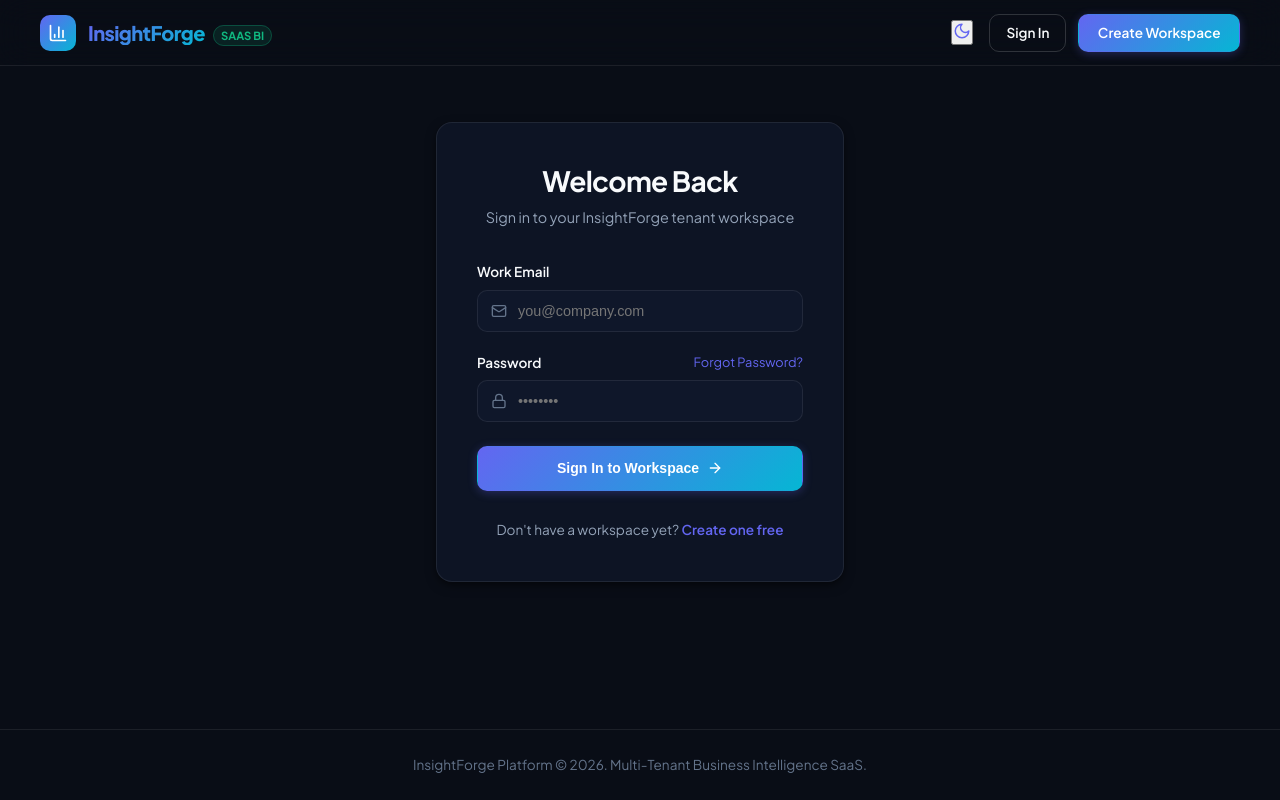
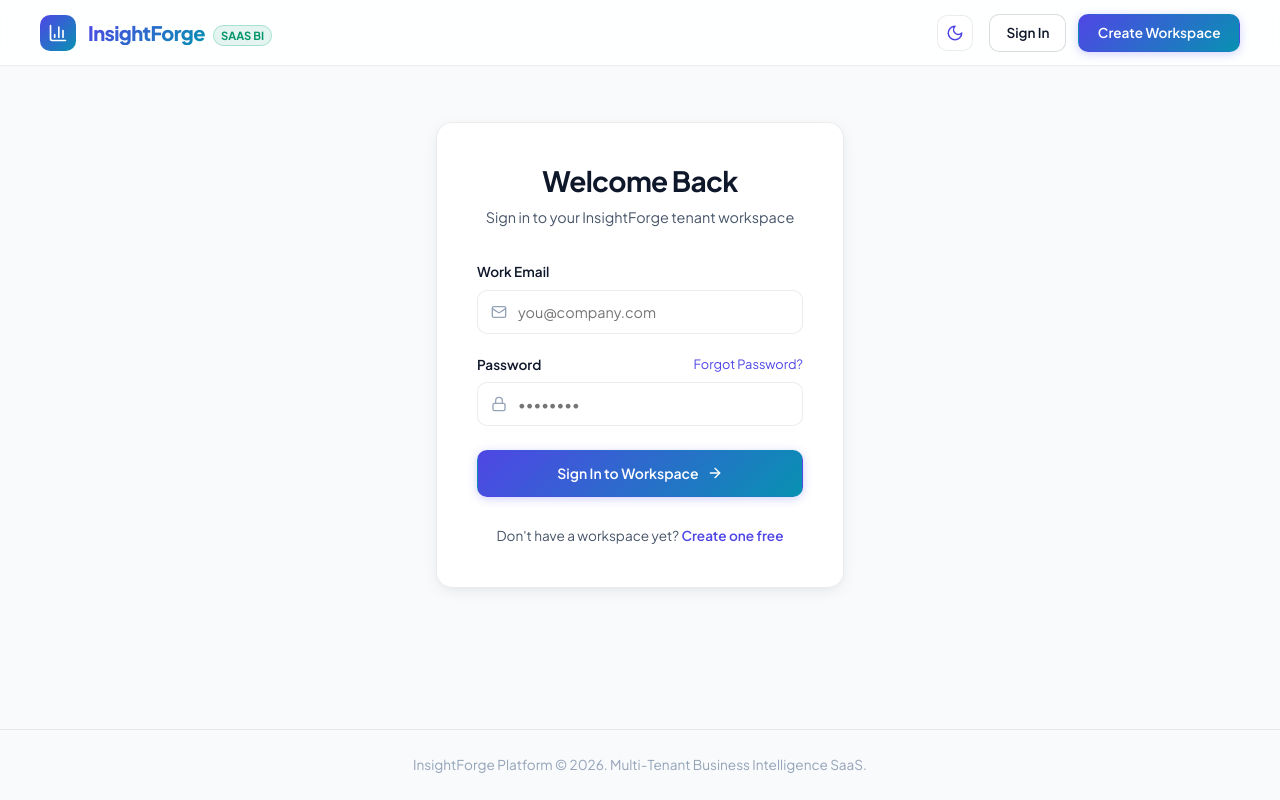
Before and after one commit to ShashimalMadhuwantha/InsightForge, a React (Vite) app in the folder frontend/: page /login in a window 1280 px wide. Built offline with nearby package versions, Linux system fonts and the light colour scheme; no server answers.

Commit message:
fix(theming): implement full light and dark mode CSS variables, ThemeProvider, and instant theme initialization

```diff
--- a/frontend/index.html
+++ b/frontend/index.html
@@ -10,6 +10,15 @@
     <link rel="preconnect" href="https://fonts.googleapis.com">
     <link rel="preconnect" href="https://fonts.gstatic.com" crossorigin>
     <link href="https://fonts.googleapis.com/css2?family=Plus+Jakarta+Sans:wght@300;400;500;600;700;800&family=JetBrains+Mono:wght@400;500;600&display=swap" rel="stylesheet">
+    <script>
+      (function() {
+        try {
+          var saved = localStorage.getItem('insightforge_theme');
+          var theme = saved || (window.matchMedia('(prefers-color-scheme: light)').matches ? 'light' : 'dark');
+          document.documentElement.setAttribute('data-theme', theme);
+        } catch (e) {}
+      })();
+    </script>
   </head>
   <body>
     <div id="root"></div>
--- a/frontend/src/App.jsx
+++ b/frontend/src/App.jsx
@@ -10,6 +10,8 @@ import { ResetPasswordPage } from './features/auth/ResetPasswordPage';
 import { TenantSettingsPage } from './features/tenants/TenantSettingsPage';
 import { HealthStatusView } from './features/system/HealthStatusView';
 import { Sparkles, ArrowRight, ShieldCheck, Database, Layers } from 'lucide-react';
+
+import { ThemeProvider } from './context/ThemeContext';
 
 function DashboardHome() {
   const { user, tenant, isAuthenticated } = useAuth();
@@ -59,6 +61,7 @@ function DashboardHome() {
 
 export function App() {
   return (
+    <ThemeProvider>
       <BrowserRouter>
         <AuthProvider>
           <div style={{ minHeight: '100vh', display: 'flex', flexDirection: 'column' }}>
@@ -91,6 +94,7 @@ export function App() {
           </div>
         </AuthProvider>
       </BrowserRouter>
+    </ThemeProvider>
   );
 }
 
--- /dev/null
+++ b/frontend/src/context/ThemeContext.jsx
@@ -0,0 +1,56 @@
+import React, { createContext, useContext, useState, useEffect } from 'react';
+
+const ThemeContext = createContext({
+  theme: 'dark',
+  isDark: true,
+  toggleTheme: () => {},
+  setTheme: () => {},
+});
+
+export function ThemeProvider({ children }) {
+  const [theme, setTheme] = useState(() => {
+    try {
+      const saved = localStorage.getItem('insightforge_theme');
+      if (saved === 'light' || saved === 'dark') return saved;
+      if (typeof window !== 'undefined' && window.matchMedia) {
+        return window.matchMedia('(prefers-color-scheme: light)').matches ? 'light' : 'dark';
+      }
+    } catch {
+      // storage access fallback
+    }
+    return 'dark';
+  });
+
+  useEffect(() => {
+    try {
+      document.documentElement.setAttribute('data-theme', theme);
+      localStorage.setItem('insightforge_theme', theme);
+    } catch {
+      // ignore
+    }
+  }, [theme]);
+
+  const toggleTheme = () => {
+    setTheme((prev) => (prev === 'dark' ? 'light' : 'dark'));
+  };
+
+  return (
+    <ThemeContext.Provider value={{ theme, isDark: theme === 'dark', toggleTheme, setTheme }}>
+      {children}
+    </ThemeContext.Provider>
+  );
+}
+
+export function useTheme() {
+  const context = useContext(ThemeContext);
+  if (!context) {
+    // Fallback if rendered outside ThemeProvider
+    return {
+      theme: 'dark',
+      isDark: true,
+      toggleTheme: () => {},
+      setTheme: () => {},
+    };
+  }
+  return context;
+}
--- a/frontend/src/features/system/HealthStatusView.jsx
+++ b/frontend/src/features/system/HealthStatusView.jsx
@@ -131,7 +131,7 @@ export function HealthStatusView() {
         {/* Service Metrics Grid */}
         <div style={{ display: 'grid', gridTemplateColumns: 'repeat(auto-fit, minmax(220px, 1fr))', gap: '1rem' }}>
           {/* Backend API */}
-          <div className="glass-panel" style={{ padding: '1.25rem', background: 'rgba(255,255,255,0.02)' }}>
+          <div className="glass-panel" style={{ padding: '1.25rem', background: 'var(--bg-secondary)' }}>
             <div style={{ display: 'flex', justifyContent: 'space-between', alignItems: 'flex-start', marginBottom: '0.75rem' }}>
               <div style={{ display: 'flex', alignItems: 'center', gap: '0.5rem', color: 'var(--text-primary)' }}>
                 <Server size={18} color="var(--accent-secondary)" />
@@ -147,7 +147,7 @@ export function HealthStatusView() {
           </div>
 
           {/* Database */}
-          <div className="glass-panel" style={{ padding: '1.25rem', background: 'rgba(255,255,255,0.02)' }}>
+          <div className="glass-panel" style={{ padding: '1.25rem', background: 'var(--bg-secondary)' }}>
             <div style={{ display: 'flex', justifyContent: 'space-between', alignItems: 'flex-start', marginBottom: '0.75rem' }}>
               <div style={{ display: 'flex', alignItems: 'center', gap: '0.5rem', color: 'var(--text-primary)' }}>
                 <Database size={18} color="var(--accent-primary)" />
@@ -163,7 +163,7 @@ export function HealthStatusView() {
           </div>
 
           {/* Redis Cache */}
-          <div className="glass-panel" style={{ padding: '1.25rem', background: 'rgba(255,255,255,0.02)' }}>
+          <div className="glass-panel" style={{ padding: '1.25rem', background: 'var(--bg-secondary)' }}>
             <div style={{ display: 'flex', justifyContent: 'space-between', alignItems: 'flex-start', marginBottom: '0.75rem' }}>
               <div style={{ display: 'flex', alignItems: 'center', gap: '0.5rem', color: 'var(--text-primary)' }}>
                 <Layers size={18} color="var(--warning)" />
--- a/frontend/src/hooks/useTheme.js
+++ b/frontend/src/hooks/useTheme.js
@@ -1,31 +1 @@
-import { useState, useEffect } from 'react';
-
-export function useTheme() {
-  const [theme, setTheme] = useState(() => {
-    try {
-      const saved = localStorage.getItem('insightforge_theme');
-      if (saved === 'light' || saved === 'dark') return saved;
-      if (typeof window !== 'undefined' && window.matchMedia) {
-        return window.matchMedia('(prefers-color-scheme: light)').matches ? 'light' : 'dark';
-      }
-    } catch {
-      // ignore storage access restrictions
-    }
-    return 'dark';
-  });
-
-  useEffect(() => {
-    try {
-      document.documentElement.setAttribute('data-theme', theme);
-      localStorage.setItem('insightforge_theme', theme);
-    } catch {
-      // ignore
-    }
-  }, [theme]);
-
-  const toggleTheme = () => {
-    setTheme((prev) => (prev === 'dark' ? 'light' : 'dark'));
-  };
-
-  return { theme, toggleTheme, isDark: theme === 'dark' };
-}
+export { useTheme, ThemeProvider } from '../context/ThemeContext';
--- a/frontend/src/index.css
+++ b/frontend/src/index.css
@@ -1,47 +1,130 @@
-:root {
-  --font-sans: 'Plus Jakarta Sans', system-ui, -apple-system, BlinkMacSystemFont, 'Segoe UI', Roboto, sans-serif;
-  --font-mono: 'JetBrains Mono', monospace;
+/* ==========================================================================
+   INSIGHTFORGE THEME DESIGN TOKENS (LIGHT & DARK)
+   ========================================================================== */
 
-  /* Color Palette - Midnight Slate & Vibrant Accents */
+:root,
+[data-theme="dark"] {
+  color-scheme: dark;
+
+  /* Surface & Backgrounds */
   --bg-primary: #090d16;
   --bg-secondary: #0f172a;
   --bg-tertiary: #1e293b;
   --bg-card: rgba(15, 23, 42, 0.75);
   --bg-card-hover: rgba(30, 41, 59, 0.85);
+  --bg-glass: rgba(15, 23, 42, 0.65);
+  --bg-input: #0f172a;
 
+  /* Borders & Dividers */
   --border-subtle: rgba(255, 255, 255, 0.08);
   --border-medium: rgba(255, 255, 255, 0.16);
   --border-focus: #6366f1;
 
+  /* Typography */
   --text-primary: #f8fafc;
   --text-secondary: #94a3b8;
   --text-muted: #64748b;
 
+  /* Brand Accents */
   --accent-primary: #6366f1;
   --accent-primary-hover: #4f46e5;
   --accent-secondary: #06b6d4;
   --accent-gradient: linear-gradient(135deg, #6366f1 0%, #06b6d4 100%);
   --accent-glow: 0 0 25px rgba(99, 102, 241, 0.35);
 
+  /* Status Colors */
   --success: #10b981;
-  --success-bg: rgba(16, 185, 129, 0.12);
+  --success-bg: rgba(16, 185, 129, 0.14);
   --warning: #f59e0b;
-  --warning-bg: rgba(245, 158, 11, 0.12);
+  --warning-bg: rgba(245, 158, 11, 0.14);
   --error: #f43f5e;
-  --error-bg: rgba(244, 63, 94, 0.12);
+  --error-bg: rgba(244, 63, 94, 0.14);
+  --info: #38bdf8;
+  --info-bg: rgba(56, 189, 248, 0.14);
+
+  /* Chart / BI Visualization Palette */
+  --chart-1: #6366f1;
+  --chart-2: #06b6d4;
+  --chart-3: #10b981;
+  --chart-4: #f59e0b;
+  --chart-5: #a855f7;
+  --chart-6: #f43f5e;
+  --chart-grid: rgba(255, 255, 255, 0.06);
+
+  /* Shadows */
+  --shadow-sm: 0 1px 2px 0 rgba(0, 0, 0, 0.4);
+  --shadow-md: 0 4px 14px -2px rgba(0, 0, 0, 0.5), 0 2px 6px -1px rgba(0, 0, 0, 0.3);
+  --shadow-lg: 0 14px 36px -4px rgba(0, 0, 0, 0.65), 0 4px 16px -2px rgba(0, 0, 0, 0.4);
 
   --radius-sm: 6px;
   --radius-md: 10px;
   --radius-lg: 16px;
   --radius-full: 9999px;
 
-  --shadow-sm: 0 1px 2px 0 rgba(0, 0, 0, 0.4);
-  --shadow-md: 0 4px 12px -2px rgba(0, 0, 0, 0.5), 0 2px 6px -1px rgba(0, 0, 0, 0.3);
-  --shadow-lg: 0 12px 32px -4px rgba(0, 0, 0, 0.6), 0 4px 16px -2px rgba(0, 0, 0, 0.4);
+  --font-sans: 'Plus Jakarta Sans', system-ui, -apple-system, BlinkMacSystemFont, 'Segoe UI', Roboto, sans-serif;
+  --font-mono: 'JetBrains Mono', monospace;
 
   --transition-fast: 0.15s cubic-bezier(0.4, 0, 0.2, 1);
   --transition-normal: 0.25s cubic-bezier(0.4, 0, 0.2, 1);
 }
+
+[data-theme="light"] {
+  color-scheme: light;
+
+  /* Surface & Backgrounds */
+  --bg-primary: #f8fafc;
+  --bg-secondary: #ffffff;
+  --bg-tertiary: #f1f5f9;
+  --bg-card: rgba(255, 255, 255, 0.95);
+  --bg-card-hover: #ffffff;
+  --bg-glass: rgba(255, 255, 255, 0.85);
+  --bg-input: #ffffff;
+
+  /* Borders & Dividers */
+  --border-subtle: rgba(15, 23, 42, 0.08);
+  --border-medium: rgba(15, 23, 42, 0.15);
+  --border-focus: #4f46e5;
+
+  /* Typography */
+  --text-primary: #0f172a;
+  --text-secondary: #475569;
+  --text-muted: #94a3b8;
+
+  /* Brand Accents */
+  --accent-primary: #4f46e5;
+  --accent-primary-hover: #4338ca;
+  --accent-secondary: #0891b2;
+  --accent-gradient: linear-gradient(135deg, #4f46e5 0%, #0891b2 100%);
+  --accent-glow: 0 0 25px rgba(79, 70, 229, 0.2);
+
+  /* Status Colors */
+  --success: #059669;
+  --success-bg: rgba(5, 150, 105, 0.1);
+  --warning: #d97706;
+  --warning-bg: rgba(217, 119, 6, 0.1);
+  --error: #e11d48;
+  --error-bg: rgba(225, 29, 72, 0.1);
+  --info: #0284c7;
+  --info-bg: rgba(2, 132, 199, 0.1);
+
+  /* Chart / BI Visualization Palette */
+  --chart-1: #4f46e5;
+  --chart-2: #0891b2;
+  --chart-3: #059669;
+  --chart-4: #d97706;
+  --chart-5: #9333ea;
+  --chart-6: #e11d48;
+  --chart-grid: rgba(15, 23, 42, 0.06);
+
+  /* Shadows */
+  --shadow-sm: 0 1px 3px 0 rgba(0, 0, 0, 0.06), 0 1px 2px 0 rgba(0, 0, 0, 0.04);
+  --shadow-md: 0 4px 16px -2px rgba(15, 23, 42, 0.08), 0 2px 6px -1px rgba(15, 23, 42, 0.04);
+  --shadow-lg: 0 16px 36px -4px rgba(15, 23, 42, 0.12), 0 4px 16px -2px rgba(15, 23, 42, 0.06);
+}
+
+/* ==========================================================================
+   GLOBAL RESET & BASE STYLES
+   ========================================================================== */
 
 * {
   box-sizing: border-box;
@@ -57,6 +140,7 @@ body {
   -webkit-font-smoothing: antialiased;
   -moz-osx-font-smoothing: grayscale;
   min-height: 100vh;
+  transition: background-color var(--transition-normal), color var(--transition-normal);
 }
 
 #root {
@@ -65,7 +149,34 @@ body {
   flex-direction: column;
 }
 
-/* Glassmorphism card utility */
+/* ==========================================================================
+   TYPOGRAPHY
+   ========================================================================== */
+
+h1, h2, h3, h4, h5, h6 {
+  color: var(--text-primary);
+  font-weight: 700;
+  letter-spacing: -0.025em;
+  line-height: 1.25;
+}
+
+h1 { font-size: 2.25rem; }
+h2 { font-size: 1.75rem; }
+h3 { font-size: 1.25rem; }
+h4 { font-size: 1.1rem; }
+
+p {
+  color: var(--text-secondary);
+}
+
+code, pre {
+  font-family: var(--font-mono);
+}
+
+/* ==========================================================================
+   CARDS & PANELS (GLASSMORPHISM)
+   ========================================================================== */
+
 .glass-panel {
   background: var(--bg-card);
   backdrop-filter: blur(16px);
@@ -80,27 +191,10 @@ body {
   border-color: var(--border-medium);
 }
 
-/* Typography styles */
-h1, h2, h3, h4, h5, h6 {
-  color: var(--text-primary);
-  font-weight: 700;
-  letter-spacing: -0.025em;
-  line-height: 1.25;
-}
+/* ==========================================================================
+   BUTTONS & CONTROLS
+   ========================================================================== */
 
-h1 { font-size: 2.25rem; }
-h2 { font-size: 1.75rem; }
-h3 { font-size: 1.25rem; }
-
-p {
-  color: var(--text-secondary);
-}
-
-code, pre {
-  font-family: var(--font-mono);
-}
-
-/* Buttons */
 .btn {
   display: inline-flex;
   align-items: center;
@@ -114,6 +208,7 @@ code, pre {
   cursor: pointer;
   transition: all var(--transition-fast);
   text-decoration: none;
+  font-family: inherit;
 }
 
 .btn:disabled {
@@ -133,7 +228,7 @@ code, pre {
 }
 
 .btn-outline {
-  background: transparent;
+  background: var(--bg-secondary);
   color: var(--text-primary);
   border-color: var(--border-medium);
 }
@@ -143,7 +238,56 @@ code, pre {
   border-color: var(--accent-primary);
 }
 
-/* Badges */
+.btn-icon {
+  display: inline-flex;
+  align-items: center;
+  justify-content: center;
+  padding: 0.5rem;
+  background: var(--bg-secondary);
+  border: 1px solid var(--border-subtle);
+  border-radius: var(--radius-md);
+  color: var(--text-secondary);
+  cursor: pointer;
+  transition: all var(--transition-fast);
+}
+
+.btn-icon:hover {
+  background: var(--bg-tertiary);
+  color: var(--text-primary);
+  border-color: var(--border-medium);
+}
+
+/* ==========================================================================
+   FORM INPUTS
+   ========================================================================== */
+
+input[type="text"],
+input[type="email"],
+input[type="password"],
+input[type="number"],
+input[type="tel"],
+select,
+textarea {
+  font-family: inherit;
+  color: var(--text-primary);
+  background-color: var(--bg-input);
+  border: 1px solid var(--border-subtle);
+  border-radius: var(--radius-md);
+  transition: border-color var(--transition-fast), box-shadow var(--transition-fast);
+}
+
+input:focus,
+select:focus,
+textarea:focus {
+  outline: none;
+  border-color: var(--border-focus);
+  box-shadow: 0 0 0 3px rgba(99, 102, 241, 0.2);
+}
+
+/* ==========================================================================
+   BADGES & CHIPS
+   ========================================================================== */
+
 .badge {
   display: inline-flex;
   align-items: center;
@@ -174,7 +318,16 @@ code, pre {
   border: 1px solid rgba(244, 63, 94, 0.3);
 }
 
-/* Keyframe animations */
+.badge-info {
+  background-color: var(--info-bg);
+  color: var(--info);
+  border: 1px solid rgba(56, 189, 248, 0.3);
+}
+
+/* ==========================================================================
+   KEYFRAME ANIMATIONS
+   ========================================================================== */
+
 @keyframes pulseGlow {
   0%, 100% { opacity: 0.6; transform: scale(1); }
   50% { opacity: 1; transform: scale(1.03); }
```
Also changed, not shown: 1 other file (tests, documents, lock files or other folders). Lines whose indentation alone changed are shown as unchanged.
